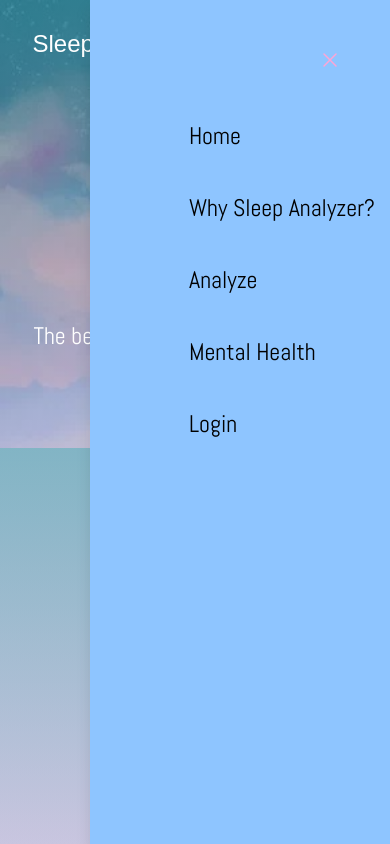
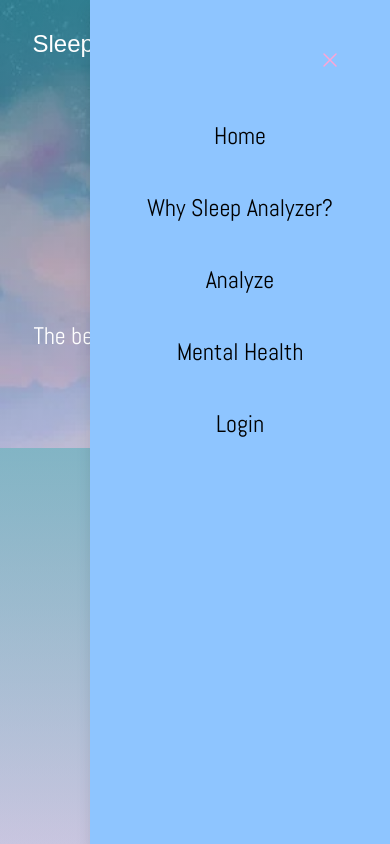
Before and after one commit to Ajaiah-D/HunterCapstoneSpring2025, a React (Vite) app in the folder sleepanalyzer/: page / in a window 390 px wide. Both pictures are taken after a click on the button 337 px from the left and 44 px from the top of the page. Built offline with nearby package versions, Linux system fonts and the light colour scheme; a web font is replaced by a local one.

Commit message:
centered links when on hamburger menu

```diff
--- a/sleepanalyzer/src/components/navbar.tsx
+++ b/sleepanalyzer/src/components/navbar.tsx
@@ -85,7 +85,7 @@ const Navbar = ({ isTopOfPage }: Props) => {
                       </button>
                     </div>
 
-                    <div className='ml-[33%] flex flex-col gap-10 text-2xl'>
+                    <div className='flex flex-col items-center gap-10 text-2xl'>
                       <Link to="/"> Home </Link>
                       <Link to="/why">Why Sleep Analyzer?</Link>
                       <Link to="/analyze">Analyze</Link>
```
